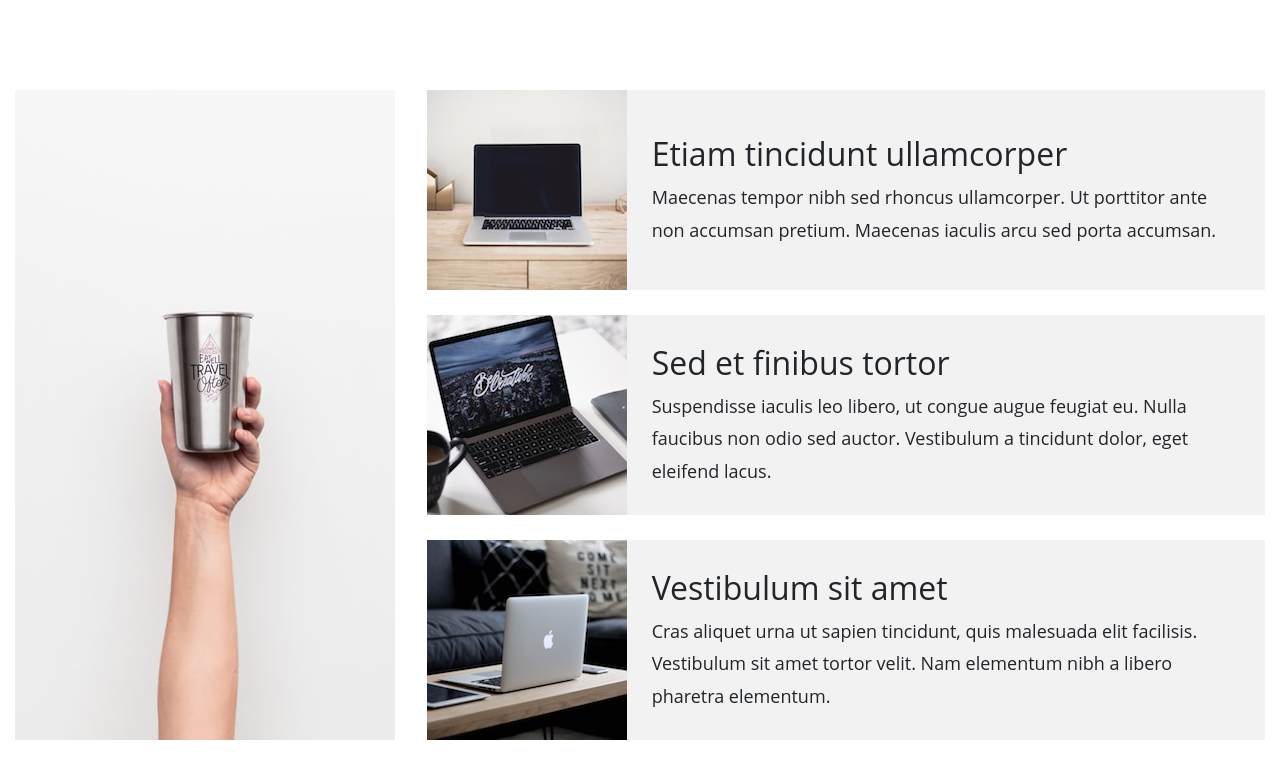
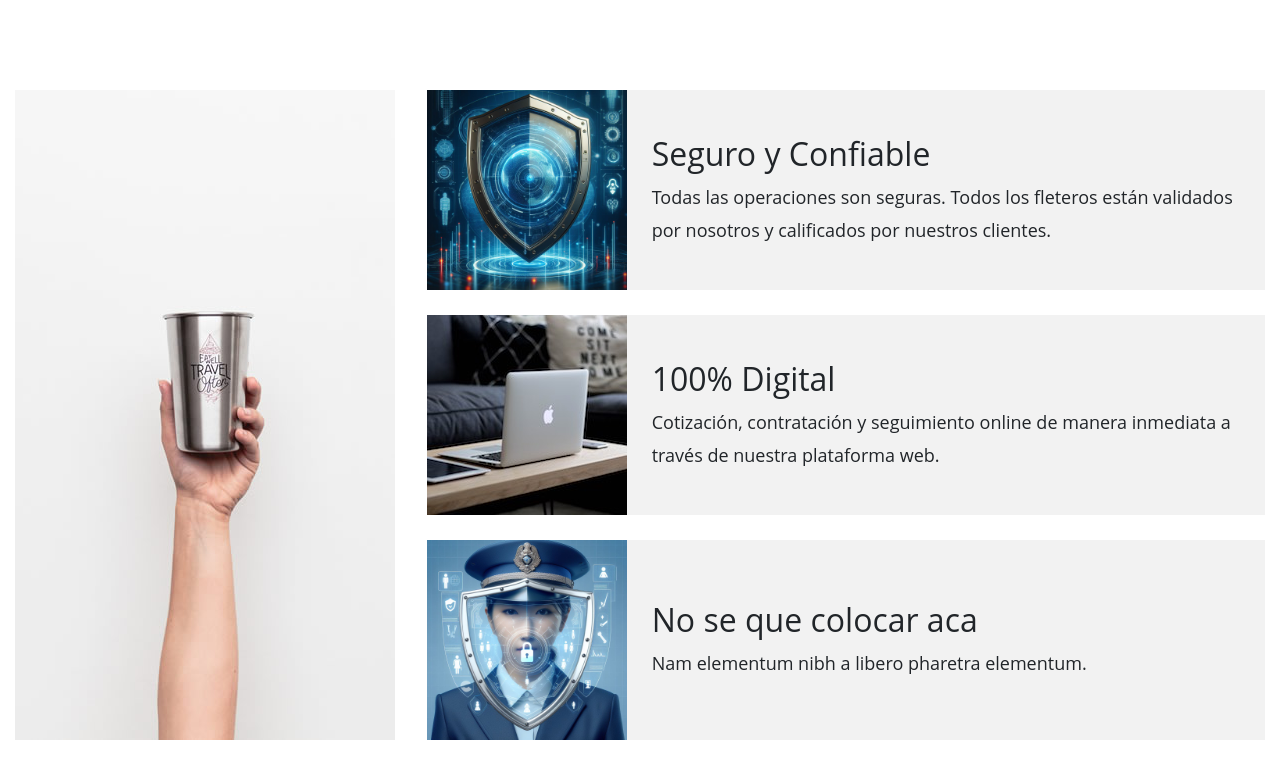
Before and after one commit to blom31/fletes, a plain HTML site: page index.html in a window 1280 px wide. Shown: the part 2559-3320 px from the top of the page. Drawn offline with Linux system fonts and the light colour scheme.

Commit message:
imagenes en la sección de Contactos y servicios

```diff
--- a/index.html
+++ b/index.html
@@ -206,24 +206,24 @@ sugiere abrise en chrome u otro navegador mas moderno-->
 
                 <div class="col-lg-8 col-md-12 col-sm-12 pl-lg-0">
                     <div class="media tm-media">
-                        <img src="img/sc4-img-2.jpg" class="img-responsive tm-media-img">
+                        <img src="img/escudo 1.jpeg" class="img-responsive tm-media-img">
                         <div class="media-body tm-box-5">
-                            <h2>Etiam tincidunt ullamcorper</h2>
-                            <p class="mb-0">Maecenas tempor nibh sed rhoncus ullamcorper. Ut porttitor ante non accumsan pretium. Maecenas iaculis arcu sed porta accumsan.</p>
-                        </div>
-                    </div>
-                    <div class="media tm-media">
-                        <img src="img/sc4-img-3.jpg" class="img-responsive tm-media-img">
-                        <div class="media-body tm-box-5">
-                            <h2>Sed et finibus tortor</h2>
-                            <p class="mb-0">Suspendisse iaculis leo libero, ut congue augue feugiat eu. Nulla faucibus non odio sed auctor. Vestibulum a tincidunt dolor, eget eleifend lacus.</p>
+                            <h2>Seguro y Confiable</h2>
+                            <p class="mb-0">Todas las operaciones son seguras. Todos los fleteros están validados por nosotros y calificados por nuestros clientes.</p>
                         </div>
                     </div>
                     <div class="media tm-media">
                         <img src="img/sc4-img-4.jpg" class="img-responsive tm-media-img">
                         <div class="media-body tm-box-5">
-                            <h2>Vestibulum sit amet</h2>
-                            <p class="mb-0"> Cras aliquet urna ut sapien tincidunt, quis malesuada elit facilisis. Vestibulum sit amet tortor velit. Nam elementum nibh a libero pharetra elementum. </p>
+                            <h2>100% Digital</h2>
+                            <p class="mb-0">Cotización, contratación y seguimiento online de manera inmediata a través de nuestra plataforma web.</p>
+                        </div>
+                    </div>
+                    <div class="media tm-media">
+                        <img src="img/escudo 2.jpeg" class="img-responsive tm-media-img">
+                        <div class="media-body tm-box-5">
+                            <h2>No se que colocar aca</h2>
+                            <p class="mb-0"> Nam elementum nibh a libero pharetra elementum. </p>
                         </div>
                     </div>
                 </div>
```
Also changed, not shown: img/escudo 1.jpeg (added), img/escudo 2.jpeg (added), 1 other file.
